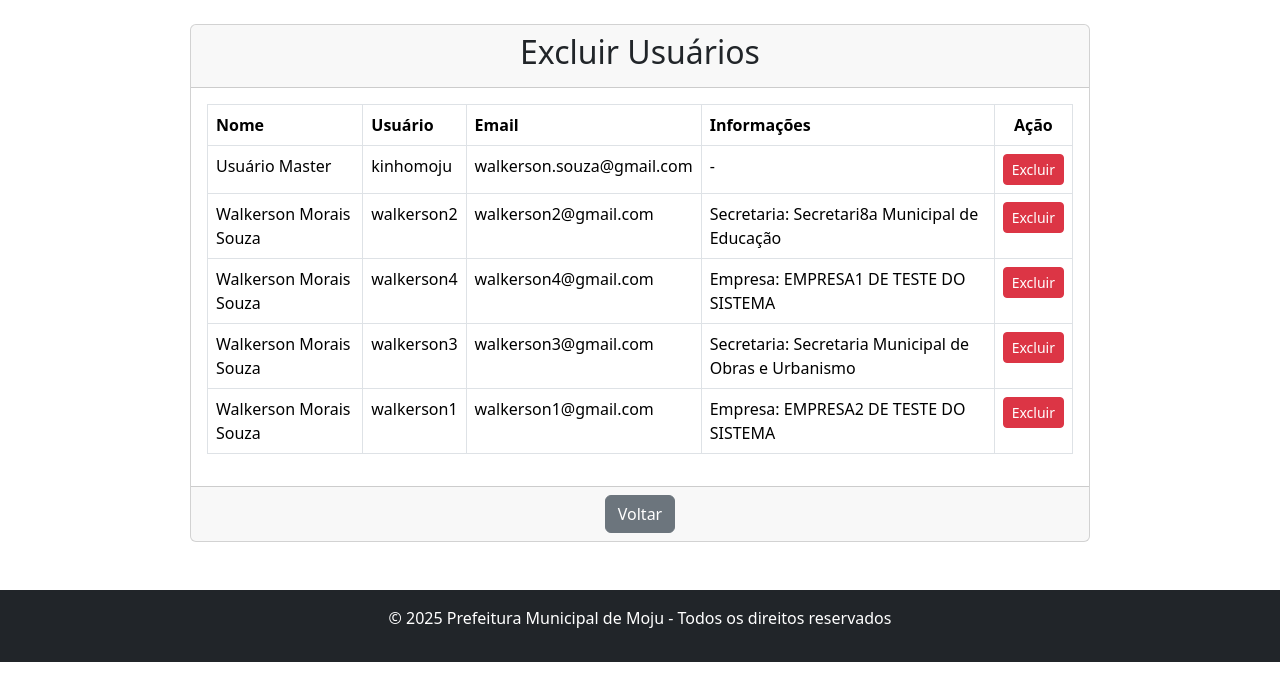
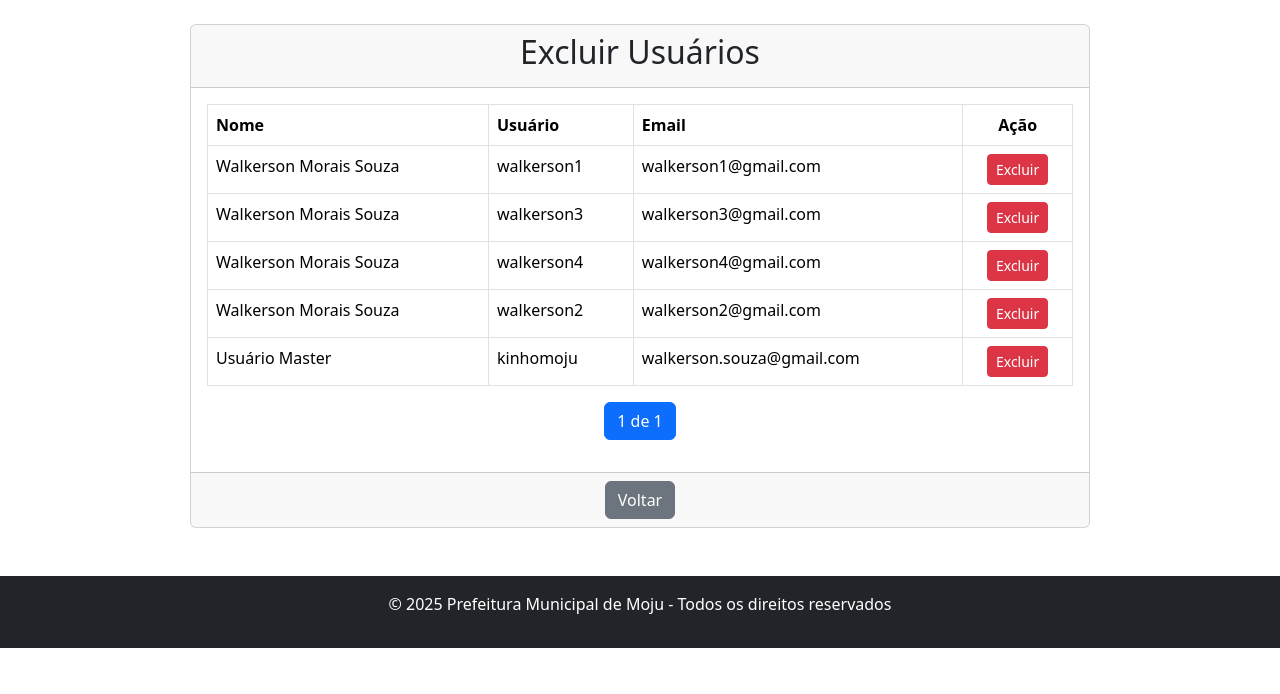
Before and after one commit to kinhomoju/protocolo_online, a Django app: page /usuarios/excluir/ in a window 1280 px wide. Shown: the part 88-782 px from the top of the page. Run offline with Django 5.2, Linux system fonts and the light colour scheme; a user stored in the database is signed in; data comes from the database, SQL or seed files in the repository; both versions use the stored data as it was after the commit; some libraries are stand-ins or nearby versions.

Commit message:
atualização da tela 'excluir_usuarios.html'

```diff
--- a/usuarios/templates/usuarios/excluir_usuarios.html
+++ b/usuarios/templates/usuarios/excluir_usuarios.html
@@ -10,92 +10,87 @@
             <h2>Excluir Usuários</h2>
         </div>
         <div class="card-body">
-            {% if usuarios %}
+            {% if usuarios_paginados %}
                 <table class="table table-bordered">
                     <thead>
                         <tr>
                             <th>Nome</th>
                             <th>Usuário</th>
                             <th>Email</th>
-                            <th>Informações</th>
                             <th class="text-center">Ação</th>
                         </tr>
                     </thead>
                     <tbody>
-                        {% for usuario in usuarios %}
+                        {% for usuario in usuarios_paginados %}
                         <tr>
                             <td>{{ usuario.nome }}</td>
                             <td>{{ usuario.username }}</td>
                             <td>{{ usuario.email }}</td>
-                            <td>
-                                {% if usuario.tipo == "PF" and usuario.perfil %}
-                                    Secretaria: {{ usuario.perfil.secretaria }}
-                                {% elif usuario.tipo == "PJ" and usuario.perfil %}
-                                    Empresa: {{ usuario.perfil.nome_empresa }}
-                                {% else %}
-                                    -
-                                {% endif %}
-                            </td>
                             <td class="text-center">
-                                <!-- Formulário de exclusão -->
-                                <form method="post" action="{% url 'usuarios:excluir_usuario' user_id=usuario.id %}" id="deleteForm_{{ usuario.id }}">
-                                    {% csrf_token %}
-                                    <!-- Botão que dispara o modal -->
-                                    <button type="button" class="btn btn-danger btn-sm" onclick="confirmDeletion('{{ usuario.id }}', '{{ usuario.nome }}')">
-                                        Excluir
-                                    </button>
-                                </form>
+                                <!-- Botão de exclusão com modal de confirmação -->
+                                <button class="btn btn-danger btn-sm" data-bs-toggle="modal" data-bs-target="#confirmDeleteModal{{ usuario.id }}">
+                                    Excluir
+                                </button>
+
+                                <!-- Modal de Confirmação -->
+                                <div class="modal fade" id="confirmDeleteModal{{ usuario.id }}" tabindex="-1" aria-labelledby="modalLabel{{ usuario.id }}" aria-hidden="true">
+                                    <div class="modal-dialog">
+                                        <div class="modal-content">
+                                            <div class="modal-header">
+                                                <h5 class="modal-title" id="modalLabel{{ usuario.id }}">Confirmar Exclusão</h5>
+                                                <button type="button" class="btn-close" data-bs-dismiss="modal" aria-label="Fechar"></button>
+                                            </div>
+                                            <div class="modal-body">
+                                                Tem certeza que deseja excluir o usuário <strong>{{ usuario.nome }}</strong>?
+                                            </div>
+                                            <div class="modal-footer">
+                                                <button type="button" class="btn btn-secondary" data-bs-dismiss="modal">Cancelar</button>
+                                                <a href="{% url 'usuarios:excluir_usuario' usuario.id %}" class="btn btn-danger">Excluir</a>
+                                            </div>
+                                        </div>
+                                    </div>
+                                </div>
                             </td>
                         </tr>
                         {% endfor %}
                     </tbody>
                 </table>
+
+                <!-- Paginação -->
+                <nav>
+                    <ul class="pagination justify-content-center">
+                        {% if usuarios_paginados.has_previous %}
+                            <li class="page-item">
+                                <a class="page-link" href="?page=1">Primeira</a>
+                            </li>
+                            <li class="page-item">
+                                <a class="page-link" href="?page={{ usuarios_paginados.previous_page_number }}">Anterior</a>
+                            </li>
+                        {% endif %}
+
+                        <li class="page-item active">
+                            <span class="page-link">{{ usuarios_paginados.number }} de {{ usuarios_paginados.paginator.num_pages }}</span>
+                        </li>
+
+                        {% if usuarios_paginados.has_next %}
+                            <li class="page-item">
+                                <a class="page-link" href="?page={{ usuarios_paginados.next_page_number }}">Próxima</a>
+                            </li>
+                            <li class="page-item">
+                                <a class="page-link" href="?page={{ usuarios_paginados.paginator.num_pages }}">Última</a>
+                            </li>
+                        {% endif %}
+                    </ul>
+                </nav>
+
             {% else %}
                 <p class="text-center">Nenhum usuário disponível para exclusão.</p>
             {% endif %}
         </div>
+
         <div class="card-footer text-center">
             <a href="{% url 'usuarios:dashboard_master' %}" class="btn btn-secondary">Voltar</a>
         </div>
     </div>
 </div>
-
-<!-- Modal de Confirmação -->
-<div class="modal fade" id="confirmDeletionModal" tabindex="-1" aria-labelledby="confirmDeletionModalLabel" aria-hidden="true">
-    <div class="modal-dialog">
-        <div class="modal-content">
-            <div class="modal-header">
-                <h1 class="modal-title fs-5" id="confirmDeletionModalLabel">Confirmar Exclusão</h1>
-                <button type="button" class="btn-close" data-bs-dismiss="modal" aria-label="Fechar"></button>
-            </div>
-            <div class="modal-body">
-                <!-- Mensagem com duas linhas -->
-                <p id="modalMessageLine1"></p>
-                <p id="modalMessageLine2" class="mb-0"></p>
-            </div>
-            <div class="modal-footer">
-                <button type="button" class="btn btn-secondary" data-bs-dismiss="modal">Cancelar</button>
-                <button type="button" class="btn btn-danger" id="modalConfirmButton">Excluir</button>
-            </div>
-        </div>
-    </div>
-</div>
-
-<!-- Script para manipular o modal -->
-<script>
-    function confirmDeletion(userId, userName) {
-        // Define as mensagens do modal em duas linhas
-        document.getElementById('modalMessageLine1').innerText = 'Tem certeza de que deseja excluir o usuário';
-        document.getElementById('modalMessageLine2').innerHTML = '<strong style="color: red;">' + userName + '?</strong> Esta ação não poderá ser desfeita.';
-
-        // Configura o botão de confirmação para submeter o formulário correspondente
-        document.getElementById('modalConfirmButton').onclick = function() {
-            document.getElementById('deleteForm_' + userId).submit();
-        };
-
-        // Exibe o modal (usando Bootstrap 5)
-        var confirmModal = new bootstrap.Modal(document.getElementById('confirmDeletionModal'));
-        confirmModal.show();
-    }
-</script>
 {% endblock %}
--- a/usuarios/urls.py
+++ b/usuarios/urls.py
@@ -10,8 +10,8 @@ urlpatterns = [
     path('dashboard/', views.dashboard, name='dashboard'),
     path('dashboard_master/', views.dashboard_master, name='dashboard_master'),
     path('aprovar/', views.aprovar_usuarios, name='aprovar_usuarios'),
+    path('excluir/', views.excluir_usuarios, name='excluir_usuarios'),
     path('excluir_usuario/<int:user_id>/', views.excluir_usuarios, name='excluir_usuario'),
-    path('excluir/', views.excluir_usuarios, name='excluir_usuarios'),
     path('completar_cadastro/', views.completar_cadastro, name='completar_cadastro'),
     path('logout/', views.logout_usuario, name='logout'),
     path('nao_aprovado/', views.nao_aprovado, name='nao_aprovado'),
--- a/usuarios/views.py
+++ b/usuarios/views.py
@@ -2,6 +2,7 @@ from django.shortcuts import render, redirect, get_object_or_404
 from django.contrib.auth.decorators import login_required
 from django.contrib.auth import authenticate, login, logout
 from django.contrib import messages
+from django.core.paginator import Paginator
 from .models import Usuario, Perfil
 from .forms import UsuarioCadastroForm, PerfilPJForm, PerfilPFForm
 from django import forms
@@ -164,30 +165,31 @@ def aprovar_usuarios(request):
 @login_required
 def excluir_usuarios(request, user_id=None):
     """
-    Exclui um usuário aprovado. Essa view lida com:
-      - Exclusão via rota com parâmetro (user_id passado pela URL)
-      - Exclusão via POST (user_id enviado no corpo da requisição)
+    Lista os usuários aprovados para exclusão com paginação.
     Apenas usuários master podem acessar essa funcionalidade.
     """
-    # Verifica se o usuário logado é master
-    if request.user.is_authenticated and hasattr(request.user, 'is_master') and request.user.is_master:
-        if request.method == 'POST':
-            # Se a rota não passou user_id via URL, tenta pegar do POST
-            if user_id is None:
-                user_id = request.POST.get('user_id')
-            if user_id:
-                usuario = get_object_or_404(Usuario, id=user_id)
-                tipo_usuario = 'Master' if usuario.is_master else 'Usuário Comum'
-                usuario.delete()
-                messages.success(request, f"Usuário '{usuario.nome}' ({tipo_usuario}) excluído com sucesso.")
-            else:
-                messages.error(request, "Erro ao tentar excluir o usuário.")
-            # Após a exclusão, redireciona para a lista (rota sem parâmetro)
-            return redirect('usuarios:excluir_usuarios')
-        else:
-            # Se o método é GET, renderiza o template com a lista de usuários aprovados
-            usuarios = Usuario.objects.filter(is_approved=True)
-            return render(request, 'usuarios/excluir_usuarios.html', {'usuarios': usuarios})
+    if request.user.is_authenticated and request.user.is_master:
+        usuarios = Usuario.objects.filter(is_approved=True).order_by('-id')  # Ordena do mais recente para o mais antigo
+        paginator = Paginator(usuarios, 10)  # Exibir 10 usuários por página
+
+        page_number = request.GET.get('page')
+        usuarios_paginados = paginator.get_page(page_number)
+
+        return render(request, 'usuarios/excluir_usuarios.html', {'usuarios_paginados': usuarios_paginados})
+
+    return redirect('usuarios:login')
+
+@login_required
+def excluir_usuario(request, user_id):
+    """
+    Exclui um usuário específico se o usuário logado for um master.
+    """
+    if request.user.is_authenticated and request.user.is_master:
+        usuario = get_object_or_404(Usuario, id=user_id)
+        usuario.delete()
+        messages.success(request, f'Usuário {usuario.nome} foi excluído com sucesso.')
+        return redirect('usuarios:excluir_usuarios')
+
     return redirect('usuarios:login')
 
 # Pesquisa de usuários para o dashboard master
```
Also changed, not shown: db.sqlite3.
